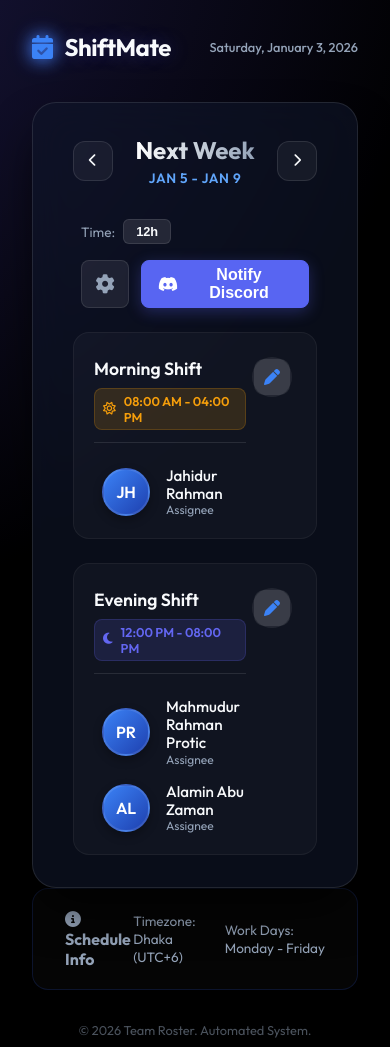
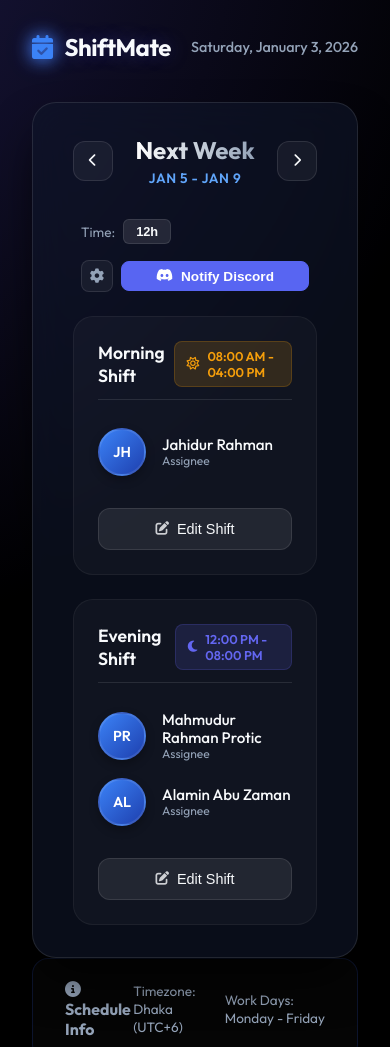
Before and after one commit to jhrahman/shiftmate, a website: page index.html in a window 390 px wide. Shown: the top 1047 px of the page. Drawn offline with Linux system fonts and the light colour scheme.

Commit message:
Implement 4-digit PIN protection and redesign edit shift buttons for better mobile experience

```diff
--- a/index.html
+++ b/index.html
@@ -59,6 +59,7 @@
                 <div class="schedule-grid">
                     <!-- Morning Row -->
                     <div class="schedule-row">
+                        <div class="row-main">
                             <div class="col-time">
                                 <div class="time-badge morning">
                                     <i class="fa-regular fa-sun"></i>
@@ -66,26 +67,26 @@
                                 </div>
                                 <span class="shift-name">Morning Shift</span>
                             </div>
-
                             <div class="col-person">
                                 <div class="assignee-card">
                                     <div class="avatar" id="morningAvatar">M</div>
                                     <div class="person-info">
-                                    <span class="name" id="morningPerson">Mahmudur Rahman</span>
+                                        <span class="name" id="morningPerson">Person Name</span>
                                         <span class="role">Assignee</span>
                                     </div>
                                 </div>
                             </div>
-
-                        <div class="col-action">
-                            <button class="icon-btn" id="editShiftBtn" aria-label="Edit Morning Shift">
-                                <i class="fa-solid fa-pen"></i>
+                        </div>
+                        <div class="row-action">
+                            <button class="btn-edit-shift" id="editMorningBtn" aria-label="Edit Morning Shift">
+                                <i class="fa-solid fa-pen-to-square"></i> Edit Shift
                             </button>
                         </div>
                     </div>
 
                     <!-- Evening Row -->
                     <div class="schedule-row">
+                        <div class="row-main">
                             <div class="col-time">
                                 <div class="time-badge evening">
                                     <i class="fa-solid fa-moon"></i>
@@ -93,14 +94,13 @@
                                 </div>
                                 <span class="shift-name">Evening Shift</span>
                             </div>
-
                             <div class="col-person" id="eveningList">
-                            <!-- JS injects assignee-cards here -->
+                                <!-- Populated by JS -->
                             </div>
-
-                        <div class="col-action">
-                            <button class="icon-btn" id="editEveningBtn" aria-label="Edit Evening Shift">
-                                <i class="fa-solid fa-pen"></i>
+                        </div>
+                        <div class="row-action">
+                            <button class="btn-edit-shift" id="editEveningBtn" aria-label="Edit Evening Shift">
+                                <i class="fa-solid fa-pen-to-square"></i> Edit Shift
                             </button>
                         </div>
                     </div>
--- a/style.css
+++ b/style.css
@@ -717,302 +717,126 @@ footer {
 }
 
 
-/* --- MOBILE FIRST OVERRIDES --- */
+/* --- NEW CENTERING AND BUTTON LAYOUT (Mobile First) --- */
 
-/* Base Layout adjustment */
-.main-container {
-    padding: 1rem;
-    max-width: 100%;
+.schedule-row {
+    display: flex !important;
+    flex-direction: column !important;
+    gap: 1.5rem !important;
+    padding: 1.5rem !important;
+    background: rgba(255, 255, 255, 0.03) !important;
+    border-radius: 20px !important;
+    border: 1px solid rgba(255, 255, 255, 0.05) !important;
+    position: relative !important;
+    transition: all 0.3s ease !important;
 }
 
-/* Header */
-header {
-    margin-bottom: 2rem;
-    flex-direction: row;
-    justify-content: space-between;
-    align-items: center;
+.schedule-row:hover {
+    background: rgba(255, 255, 255, 0.05) !important;
+    transform: translateY(-2px) !important;
+    box-shadow: 0 10px 30px -10px rgba(0, 0, 0, 0.5) !important;
 }
 
-header h1 {
-    font-size: 1.5rem;
+.row-main {
+    display: flex !important;
+    flex-direction: column !important;
+    gap: 1.25rem !important;
 }
 
-header .current-date {
-    font-size: 0.8rem;
-    text-align: right;
-}
-
-/* Schedule Card */
-.schedule-card {
-    padding: 1rem;
-    border-radius: 24px;
-}
-
-.card-header {
-    margin-bottom: 1.5rem;
-}
-
-.card-header h2 {
-    font-size: 1.2rem;
-}
-
-/* Row / Grid changes for Mobile */
-.schedule-row {
-    grid-template-columns: 1fr;
-    /* Stack vertically by default */
-    gap: 1rem;
-    padding: 1.25rem;
-    position: relative;
-    background: rgba(255, 255, 255, 0.03);
-    /* Lighter background for better contrast */
-}
-
-/* Time Column */
 .col-time {
-    flex-direction: row;
-    justify-content: space-between;
-    align-items: center;
-    width: 100%;
-    border-bottom: 1px solid rgba(255, 255, 255, 0.1);
-    padding-bottom: 0.75rem;
-    margin-bottom: 0.5rem;
+    display: flex !important;
+    flex-direction: row !important;
+    justify-content: space-between !important;
+    align-items: center !important;
+    border-bottom: 1px solid rgba(255, 255, 255, 0.1) !important;
+    padding-bottom: 0.75rem !important;
 }
 
 .shift-name {
-    margin-left: 0;
-    font-size: 1.1rem;
-    order: -1;
-    /* Name first */
+    margin-left: 0 !important;
+    font-size: 1.1rem !important;
+    font-weight: 600 !important;
+    color: var(--text-main) !important;
 }
 
-.time-badge {
-    font-size: 0.75rem;
-    padding: 0.25rem 0.5rem;
+.col-person {
+    display: flex !important;
+    flex-direction: column !important;
+    gap: 1rem !important;
+    padding-left: 0 !important;
 }
 
-/* Person Column */
-.col-person {
-    gap: 1rem;
-    padding-left: 0.5rem;
-    /* Indent slightly */
+.row-action {
+    display: flex !important;
+    justify-content: center !important;
+    width: 100% !important;
+    padding-top: 0.5rem !important;
 }
 
-.assignee-card {
-    position: relative;
-    padding-right: 2rem;
-    /* Make space for action button if needed */
+.btn-edit-shift {
+    background: rgba(255, 255, 255, 0.08);
+    border: 1px solid rgba(255, 255, 255, 0.1);
+    color: var(--text-main);
+    padding: 0.75rem 1.5rem;
+    border-radius: 12px;
+    font-size: 0.9rem;
+    font-weight: 500;
+    cursor: pointer;
+    transition: all 0.3s ease;
+    display: flex;
+    align-items: center;
+    gap: 0.5rem;
+    width: 100%;
+    /* Mobile full width */
+    justify-content: center;
 }
 
-/* Edit Button Positioning */
-.col-action {
-    position: absolute;
-    top: 1.25rem;
-    right: 1rem;
+.btn-edit-shift:hover {
+    background: var(--primary);
+    border-color: var(--primary);
+    transform: translateY(-2px);
+    box-shadow: 0 4px 15px rgba(99, 102, 241, 0.3);
 }
 
-.icon-btn {
-    background: rgba(255, 255, 255, 0.1);
-    /* Visible button background */
-    width: 36px;
-    height: 36px;
-    display: flex;
-    align-items: center;
-    justify-content: center;
-    border-radius: 10px;
-    opacity: 1;
-    /* Always visible on mobile */
-    color: var(--primary);
+.btn-edit-shift i {
+    font-size: 0.85rem;
+    opacity: 0.8;
 }
 
-/* Controls Toolbar - Mobile Optimized */
-.controls-toolbar {
-    flex-direction: row;
-    /* Keep side by side if possible, or wrap */
-    flex-wrap: wrap;
-    gap: 1rem;
-    margin-bottom: 1.5rem;
+/* Avatar Consistency Fix */
+.avatar {
+    width: 48px !important;
+    height: 48px !important;
+    min-width: 48px !important;
+    flex-shrink: 0 !important;
+    border-radius: 50% !important;
 }
 
-.discord-controls {
-    width: 100%;
-    display: flex;
-    gap: 0.75rem;
-}
-
-#configDiscordBtn {
-    width: 48px;
-    height: 48px;
-    font-size: 1.2rem;
-    background: rgba(255, 255, 255, 0.08);
-}
-
-.btn-discord {
-    flex: 1;
-    height: 48px;
-    /* Large touch target */
-    justify-content: center;
-    font-size: 1rem;
-    box-shadow: 0 4px 15px rgba(88, 101, 242, 0.3);
-}
-
-/* Avatar consistency */
-.avatar {
-    width: 48px;
-    /* Larger avatars for mobile */
-    height: 48px;
-    min-width: 48px;
-    font-size: 1rem;
-    border-width: 2px;
-}
-
-/* Modal mobile optimizations */
-.modal-content {
-    width: 95%;
-    max-width: 100%;
-    padding: 1.5rem;
-    margin: 1rem;
-    border-radius: 20px;
-    bottom: 0;
-}
-
-.person-option {
-    padding: 1rem;
-    /* Larger touch area */
-}
-
-
-/* Fix Overlap Issue */
-.mobile-fix-applied {
-    display: block;
-}
-
-/* Marker */
-
-@media (max-width: 640px) {
-
-    /* Adjust Time Column to make space or move it */
-    .col-time {
-        position: relative;
-        padding-right: 50px;
-        /* Make space for the absolute icon */
-        margin-right: 0;
-        align-items: flex-start;
-        /* Align text to left */
-        flex-direction: column;
-        /* Stack time and name */
-        gap: 0.25rem;
-    }
-
-    /* Move the pen icon to be clearly Top-Right of the row/card */
-    .col-action {
-        position: absolute;
-        top: 1.25rem;
-        right: 1.25rem;
-        z-index: 10;
-        margin: 0;
-    }
-
-    /* Ensure Shift Name has specific styling */
-    .shift-name {
-        order: -1;
-        font-size: 1.1rem;
-        margin-bottom: 0.25rem;
-        display: block;
-        width: 100%;
-    }
-
-    /* Time Badge below name */
-    .time-badge {
-        font-size: 0.8rem;
-        align-self: flex-start;
-    }
-}
-
-
-/* FORCE FIX for Icon Overlap */
-@media (max-width: 640px) {
-    .col-time {
-        width: auto !important;
-        max-width: calc(100% - 50px) !important;
-        /* Leave 50px space for icon */
-        padding-right: 0 !important;
-        margin-right: 0 !important;
-        display: flex !important;
-        flex-direction: column !important;
-        /* Stack Name/Time */
-        align-items: flex-start !important;
-    }
-
-    .col-action {
-        position: absolute !important;
-        top: 1.5rem !important;
-        /* Match padding of row */
-        right: 1.5rem !important;
-        width: 40px !important;
-        height: 40px !important;
-        background: rgba(255, 255, 255, 0.08) !important;
-        border-radius: 50% !important;
-        display: flex !important;
+/* Desktop Overrides */
+@media (min-width: 768px) {
+    .row-main {
+        flex-direction: row !important;
         align-items: center !important;
-        justify-content: center !important;
-        z-index: 100 !important;
-    }
-
-    .schedule-row {
-        position: relative !important;
-        padding-top: 1.5rem !important;
-    }
-}
-
-
-/* DESKTOP RESET - Fix overlapping caused by mobile global styles */
-@media (min-width: 641px) {
-    .schedule-row {
-        grid-template-columns: 260px 1fr 50px !important;
-        /* Increased width for time column */
-        align-items: center !important;
-        padding: 1.5rem 2rem !important;
-        /* More padding on desktop */
-        gap: 1rem !important;
     }
 
     .col-time {
-        width: auto !important;
-        max-width: none !important;
+        flex: 0 0 240px !important;
         flex-direction: column !important;
         align-items: flex-start !important;
-        margin-right: 0 !important;
-        padding-right: 0 !important;
+        border-bottom: none !important;
+        border-right: 1px solid rgba(255, 255, 255, 0.1) !important;
+        padding-bottom: 0 !important;
+        padding-right: 1.5rem !important;
     }
 
-    .col-action {
-        position: static !important;
-        width: auto !important;
-        background: transparent !important;
-        height: auto !important;
-        display: flex !important;
-        justify-content: center !important;
-        /* Center icon in its column */
-        margin: 0 !important;
+    .col-person {
+        flex: 1 !important;
+        padding-left: 1.5rem !important;
     }
 
-    /* Target the pen icon specifically to ensure it's not too far right if that was the issue */
-    .icon-btn {
-        margin-right: 0.5rem;
-    }
-
-    .shift-name {
-        order: 0 !important;
-        /* Reset order */
-        font-size: 1rem !important;
-        margin-left: 0.25rem !important;
-    }
-
-    .time-badge {
-        font-size: 0.8rem !important;
-    }
-
-    .schedule-card {
-        padding: 2.5rem !important;
+    .btn-edit-shift {
+        width: auto !important;
+        /* Desktop natural width */
+        min-width: 160px !important;
     }
 }
```
Also changed, not shown: script.js (+15 -3 lines). Lines whose indentation alone changed are shown as unchanged.
